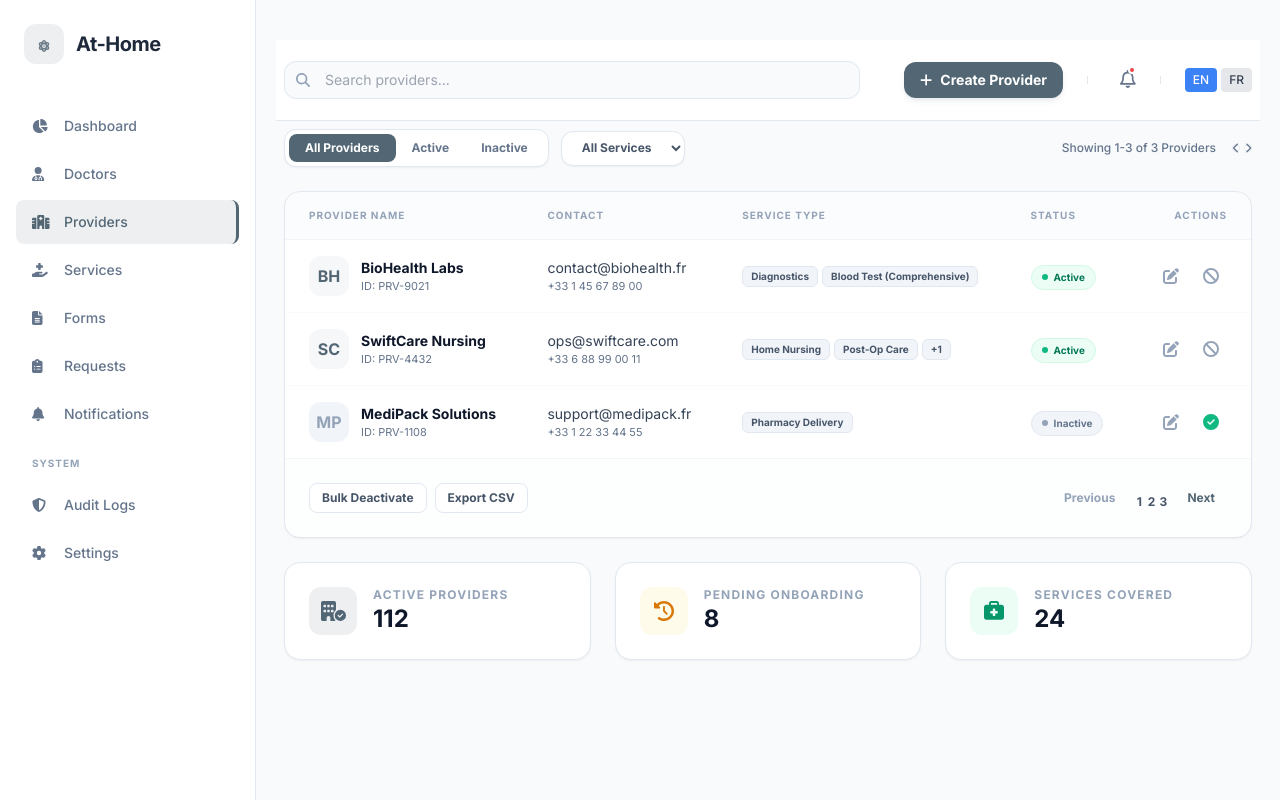
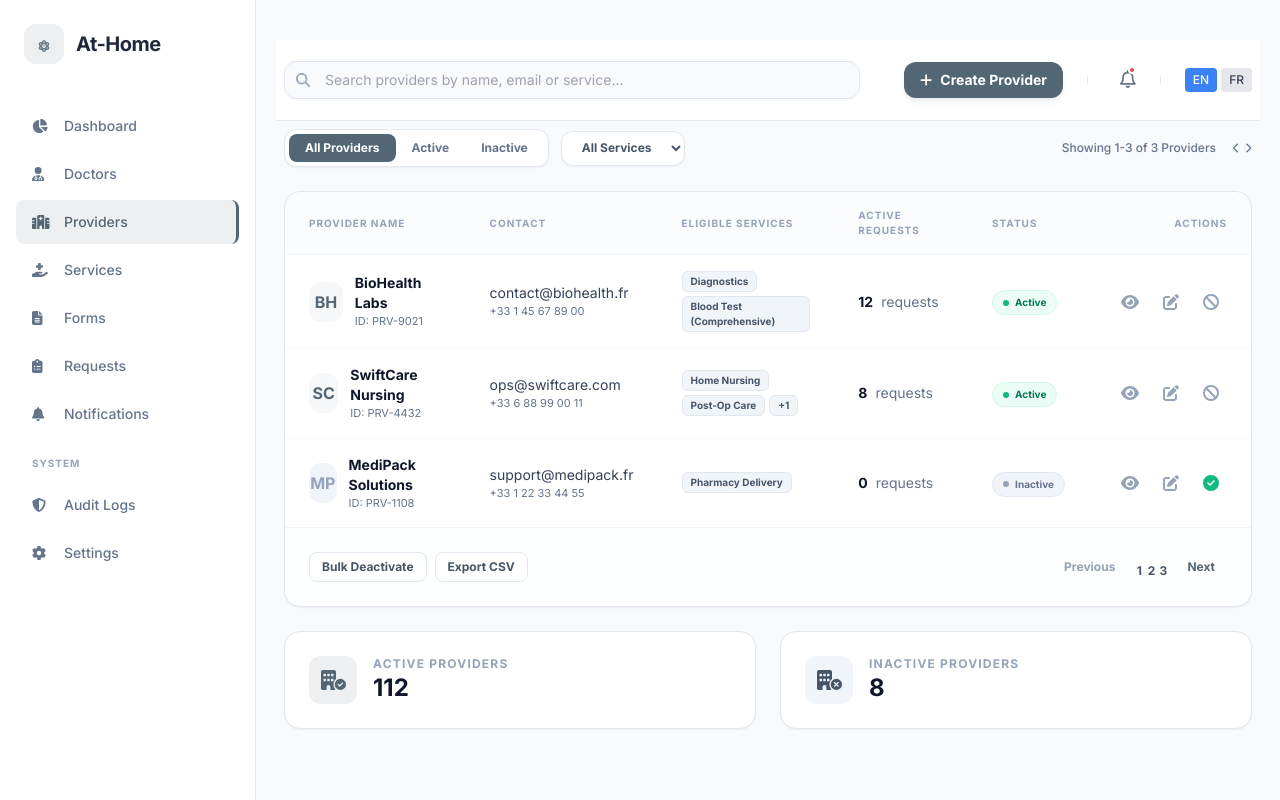
Before and after one commit to Mayuri2502/at-home-healthcare-admin-react, a React (Create React App) app: page /providers in a window 1280 px wide. Shown: the top 800 px of the page. Built offline with nearby package versions, Linux system fonts and the light colour scheme; sample sign-in values are in the browser's storage.

Commit message:
Updated changes in Providers module

```diff
--- a/src/pages/providers/CreateProvider.tsx
+++ b/src/pages/providers/CreateProvider.tsx
@@ -334,7 +334,7 @@ const CreateProvider: React.FC = () => {
             </div>
           </section>
 
-          {/* Section 3: Notification Preferences */}
+          {/* Section 3: Notification Preferences
           <section className="bg-white rounded-2xl border border-slate-200 shadow-sm overflow-hidden">
             <div className="p-6 border-b border-slate-50 bg-slate-50/30 flex items-center justify-between">
               <div className="flex items-center gap-3">
@@ -357,7 +357,7 @@ const CreateProvider: React.FC = () => {
                 <span className="text-xs font-bold text-slate-600">Email Notifications Enabled</span>
               </div>
             </div>
-          </section>
+          </section> */}
         </div>
       </main>
 
--- a/src/pages/providers/Providers.tsx
+++ b/src/pages/providers/Providers.tsx
@@ -12,6 +12,7 @@ interface Provider {
   services: string[];
   status: 'active' | 'inactive';
   initials: string;
+  activeRequests: number;
 }
 
 const Providers: React.FC = () => {
@@ -32,7 +33,8 @@ const Providers: React.FC = () => {
       phone: t('providersData.bioHealth.phone'),
       services: [t('servicesData.diagnostics'), t('servicesData.bloodTest.name')],
       status: 'active',
-      initials: 'BH'
+      initials: 'BH',
+      activeRequests: 12
     },
     {
       id: 'PRV-4432',
@@ -41,7 +43,8 @@ const Providers: React.FC = () => {
       phone: t('providersData.swiftCare.phone'),
       services: [t('servicesData.homeNursing'), t('servicesData.postOpCare'), t('servicesData.medicationManagement')],
       status: 'active',
-      initials: 'SC'
+      initials: 'SC',
+      activeRequests: 8
     },
     {
       id: 'PRV-1108',
@@ -50,7 +53,8 @@ const Providers: React.FC = () => {
       phone: t('providersData.medipack.phone'),
       services: [t('servicesData.pharmacyDelivery')],
       status: 'inactive',
-      initials: 'MP'
+      initials: 'MP',
+      activeRequests: 0
     }
   ];
 
@@ -108,7 +112,7 @@ const Providers: React.FC = () => {
               <i className="fa-solid fa-magnifying-glass absolute left-3 top-1/2 -translate-y-1/2 text-slate-400 text-sm"></i>
               <input
                 type="text"
-                placeholder={t('providers.searchProviders')}
+                placeholder="Search providers by name, email or service..."
                 value={searchTerm}
                 onChange={(e) => setSearchTerm(e.target.value)}
                 className="w-full pl-10 pr-4 py-2 bg-slate-50 border border-slate-200 rounded-xl text-sm focus:outline-none focus:ring-2 focus:ring-primary/10 transition-all"
@@ -207,7 +211,10 @@ const Providers: React.FC = () => {
                     {t('common.contact')}
                   </th>
                   <th className="px-6 py-4 text-[10px] font-bold text-slate-400 uppercase tracking-widest">
-                    {t('providers.serviceType')}
+                    Eligible services
+                  </th>
+                  <th className="px-6 py-4 text-[10px] font-bold text-slate-400 uppercase tracking-widest">
+                    Active requests
                   </th>
                   <th className="px-6 py-4 text-[10px] font-bold text-slate-400 uppercase tracking-widest">
                     {t('common.status')}
@@ -251,10 +258,21 @@ const Providers: React.FC = () => {
                       </div>
                     </td>
                     <td className="px-6 py-4">
+                      <div className="flex items-center gap-2">
+                        <span className="text-sm font-bold text-slate-900">{provider.activeRequests}</span>
+                        <span className="text-sm text-slate-500">requests</span>
+                      </div>
+                    </td>
+                    <td className="px-6 py-4">
                       {getStatusBadge(provider.status)}
                     </td>
                     <td className="px-6 py-4 text-right">
                       <div className="flex justify-end gap-2">
+                        <button
+                          className="p-2 text-slate-400 hover:text-primary hover:bg-white rounded-lg transition-all"
+                        >
+                          <i className="fa-solid fa-eye"></i>
+                        </button>
                         <Link to={`/providers/edit/${provider.id}`} className="inline-block">
                           <button
                             className="p-2 text-slate-400 hover:text-primary hover:bg-white rounded-lg transition-all"
@@ -306,7 +324,7 @@ const Providers: React.FC = () => {
           </section>
 
           {/* Quick Stats */}
-          <section className="grid grid-cols-1 md:grid-cols-3 gap-6">
+          <section className="grid grid-cols-1 md:grid-cols-2 gap-6">
             <div className="bg-white p-6 rounded-2xl border border-slate-200 shadow-sm">
               <div className="flex items-center gap-4">
                 <div className="w-12 h-12 bg-primary/10 rounded-xl flex items-center justify-center text-primary">
@@ -322,27 +340,14 @@ const Providers: React.FC = () => {
             </div>
             <div className="bg-white p-6 rounded-2xl border border-slate-200 shadow-sm">
               <div className="flex items-center gap-4">
-                <div className="w-12 h-12 bg-amber-50 rounded-xl flex items-center justify-center text-amber-600">
-                  <i className="fa-solid fa-clock-rotate-left text-xl"></i>
+                <div className="w-12 h-12 bg-slate-100 rounded-xl flex items-center justify-center text-slate-600">
+                  <i className="fa-solid fa-building-circle-xmark text-xl"></i>
                 </div>
                 <div>
                   <p className="text-xs font-bold text-slate-400 uppercase tracking-widest">
-                    {t('providers.pendingOnboarding')}
+                    Inactive providers
                   </p>
                   <p className="text-2xl font-bold text-slate-900">8</p>
-                </div>
-              </div>
-            </div>
-            <div className="bg-white p-6 rounded-2xl border border-slate-200 shadow-sm">
-              <div className="flex items-center gap-4">
-                <div className="w-12 h-12 bg-emerald-50 rounded-xl flex items-center justify-center text-emerald-600">
-                  <i className="fa-solid fa-briefcase-medical text-xl"></i>
-                </div>
-                <div>
-                  <p className="text-xs font-bold text-slate-400 uppercase tracking-widest">
-                    {t('providers.servicesCovered')}
-                  </p>
-                  <p className="text-2xl font-bold text-slate-900">24</p>
                 </div>
               </div>
             </div>
```
